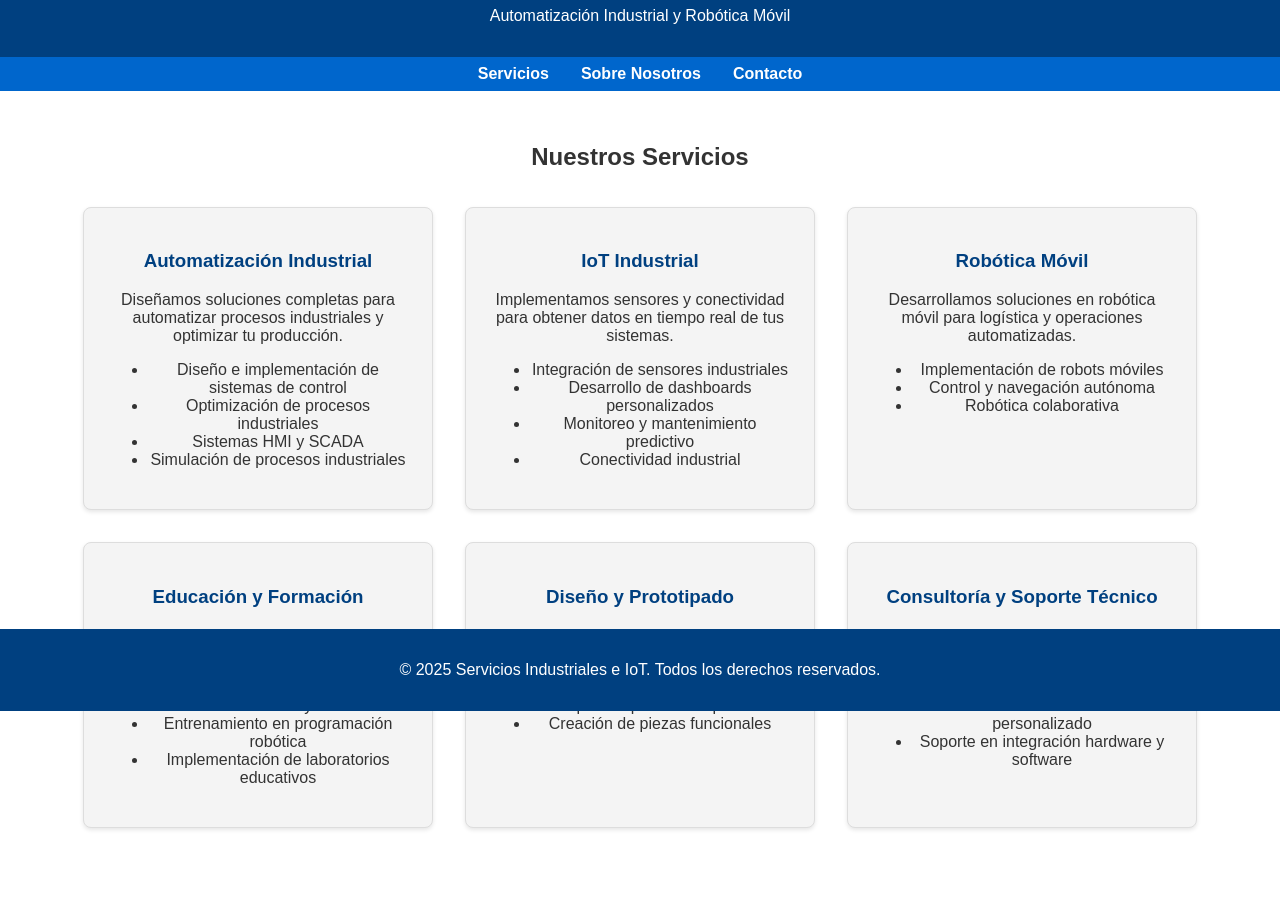
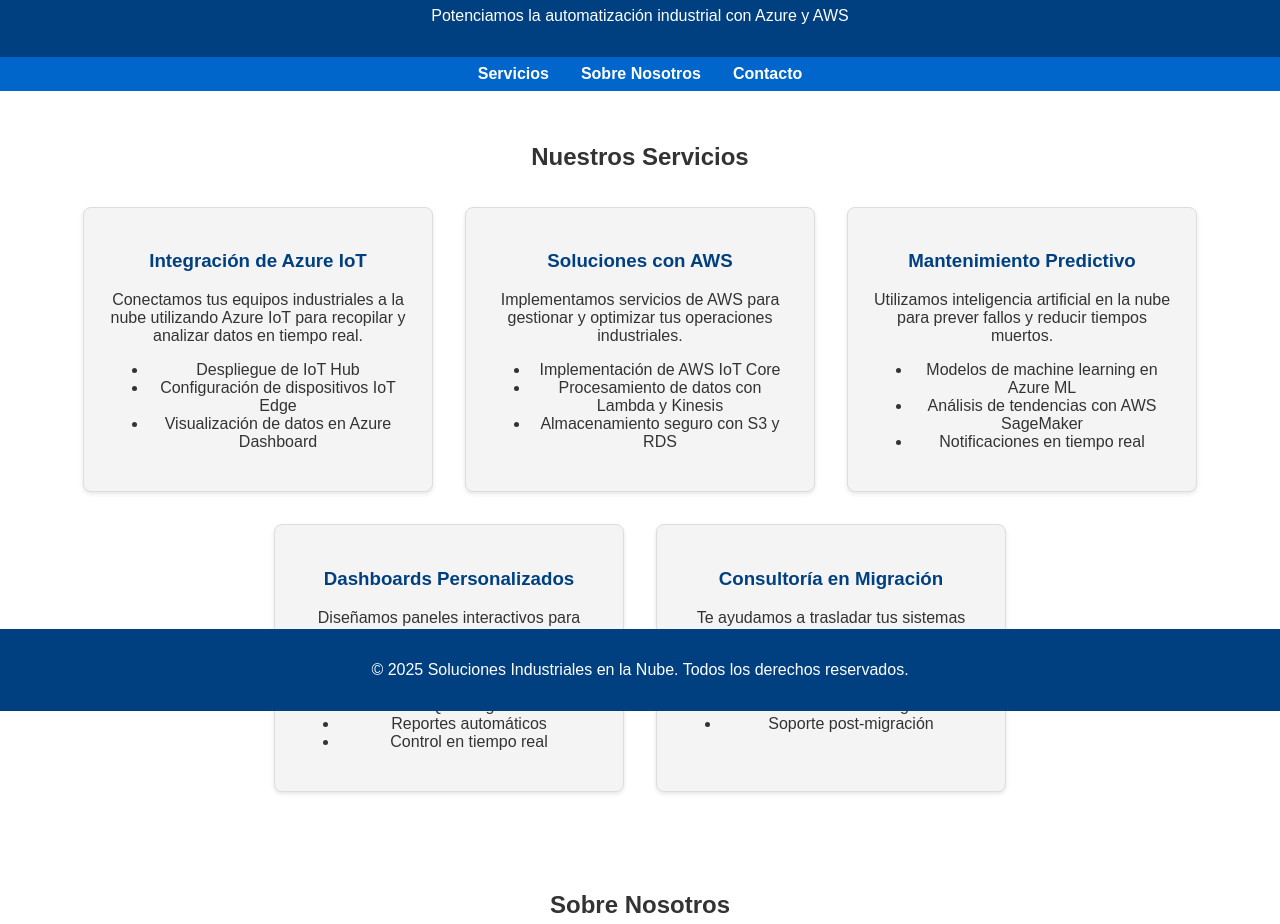
Before and after one commit to Lich0o/Lich0o.github.io, a plain HTML site: page index.html in a window 1280 px wide. Shown: the part 89-1013 px from the top of the page. Drawn offline with Linux system fonts and the light colour scheme.

Commit message:
cambios en la nube

```diff
--- a/index.html
+++ b/index.html
@@ -3,7 +3,7 @@
 <head>
     <meta charset="UTF-8">
     <meta name="viewport" content="width=device-width, initial-scale=1.0">
-    <title>Servicios Industriales e IoT</title>
+    <title>Soluciones Industriales en la Nube</title>
     <style>
         body {
             font-family: Arial, sans-serif;
@@ -71,8 +71,8 @@
 </head>
 <body>
     <header>
-        <h1>Servicios Industriales e IoT</h1>
-        <p>Automatización Industrial y Robótica Móvil</p>
+        <h1>Soluciones Industriales en la Nube</h1>
+        <p>Potenciamos la automatización industrial con Azure y AWS</p>
     </header>
     <nav>
         <a href="#services">Servicios</a>
@@ -83,74 +83,64 @@
         <h2>Nuestros Servicios</h2>
         <div class="services">
             <div class="service">
-                <h3>Automatización Industrial</h3>
-                <p>Diseñamos soluciones completas para automatizar procesos industriales y optimizar tu producción.</p>
+                <h3>Integración de Azure IoT</h3>
+                <p>Conectamos tus equipos industriales a la nube utilizando Azure IoT para recopilar y analizar datos en tiempo real.</p>
                 <ul>
-                    <li>Diseño e implementación de sistemas de control</li>
-                    <li>Optimización de procesos industriales</li>
-                    <li>Sistemas HMI y SCADA</li>
-                    <li>Simulación de procesos industriales</li>
+                    <li>Despliegue de IoT Hub</li>
+                    <li>Configuración de dispositivos IoT Edge</li>
+                    <li>Visualización de datos en Azure Dashboard</li>
                 </ul>
             </div>
             <div class="service">
-                <h3>IoT Industrial</h3>
-                <p>Implementamos sensores y conectividad para obtener datos en tiempo real de tus sistemas.</p>
+                <h3>Soluciones con AWS</h3>
+                <p>Implementamos servicios de AWS para gestionar y optimizar tus operaciones industriales.</p>
                 <ul>
-                    <li>Integración de sensores industriales</li>
-                    <li>Desarrollo de dashboards personalizados</li>
-                    <li>Monitoreo y mantenimiento predictivo</li>
-                    <li>Conectividad industrial</li>
+                    <li>Implementación de AWS IoT Core</li>
+                    <li>Procesamiento de datos con Lambda y Kinesis</li>
+                    <li>Almacenamiento seguro con S3 y RDS</li>
                 </ul>
             </div>
             <div class="service">
-                <h3>Robótica Móvil</h3>
-                <p>Desarrollamos soluciones en robótica móvil para logística y operaciones automatizadas.</p>
+                <h3>Mantenimiento Predictivo</h3>
+                <p>Utilizamos inteligencia artificial en la nube para prever fallos y reducir tiempos muertos.</p>
                 <ul>
-                    <li>Implementación de robots móviles</li>
-                    <li>Control y navegación autónoma</li>
-                    <li>Robótica colaborativa</li>
+                    <li>Modelos de machine learning en Azure ML</li>
+                    <li>Análisis de tendencias con AWS SageMaker</li>
+                    <li>Notificaciones en tiempo real</li>
                 </ul>
             </div>
             <div class="service">
-                <h3>Educación y Formación</h3>
-                <p>Capacitación y formación técnica para profesionales e instituciones educativas.</p>
+                <h3>Dashboards Personalizados</h3>
+                <p>Diseñamos paneles interactivos para monitorear tus procesos desde cualquier lugar.</p>
                 <ul>
-                    <li>Capacitación técnica en automatización y diseño</li>
-                    <li>Entrenamiento en programación robótica</li>
-                    <li>Implementación de laboratorios educativos</li>
+                    <li>Integración con Power BI y QuickSight</li>
+                    <li>Reportes automáticos</li>
+                    <li>Control en tiempo real</li>
                 </ul>
             </div>
             <div class="service">
-                <h3>Diseño y Prototipado</h3>
-                <p>Soluciones personalizadas en diseño CAD/CAE e impresión 3D.</p>
+                <h3>Consultoría en Migración</h3>
+                <p>Te ayudamos a trasladar tus sistemas industriales a la nube de forma eficiente y segura.</p>
                 <ul>
-                    <li>Diseño de planos normados</li>
-                    <li>Prototipado rápido con impresión 3D</li>
-                    <li>Creación de piezas funcionales</li>
-                </ul>
-            </div>
-            <div class="service">
-                <h3>Consultoría y Soporte Técnico</h3>
-                <p>Apoyo especializado en la implementación de soluciones industriales y IoT.</p>
-                <ul>
-                    <li>Asesoramiento técnico personalizado</li>
-                    <li>Soporte en integración hardware y software</li>
+                    <li>Evaluación de infraestructura actual</li>
+                    <li>Planificación de la migración</li>
+                    <li>Soporte post-migración</li>
                 </ul>
             </div>
         </div>
     </section>
     <section id="about">
         <h2>Sobre Nosotros</h2>
-        <p>Somos un equipo apasionado por la tecnología y la innovación, dedicado a ofrecer soluciones personalizadas en automatización industrial y IoT.</p>
+        <p>Somos un equipo especializado en soluciones industriales basadas en la nube, combinando innovación y tecnología para transformar tu operación.</p>
     </section>
     <section id="contact">
         <h2>Contacto</h2>
         <p>¿Interesado en trabajar con nosotros? Contáctanos:</p>
-        <p>Email: <a href="mailto:info@iotindustrial.com">info@iotindustrial.com</a></p>
+        <p>Email: <a href="mailto:info@solucionesnube.com">info@solucionesnube.com</a></p>
         <p>Teléfono: +56 9 1234 5678</p>
     </section>
     <footer>
-        <p>&copy; 2025 Servicios Industriales e IoT. Todos los derechos reservados.</p>
+        <p>&copy; 2025 Soluciones Industriales en la Nube. Todos los derechos reservados.</p>
     </footer>
 </body>
 </html>
```
